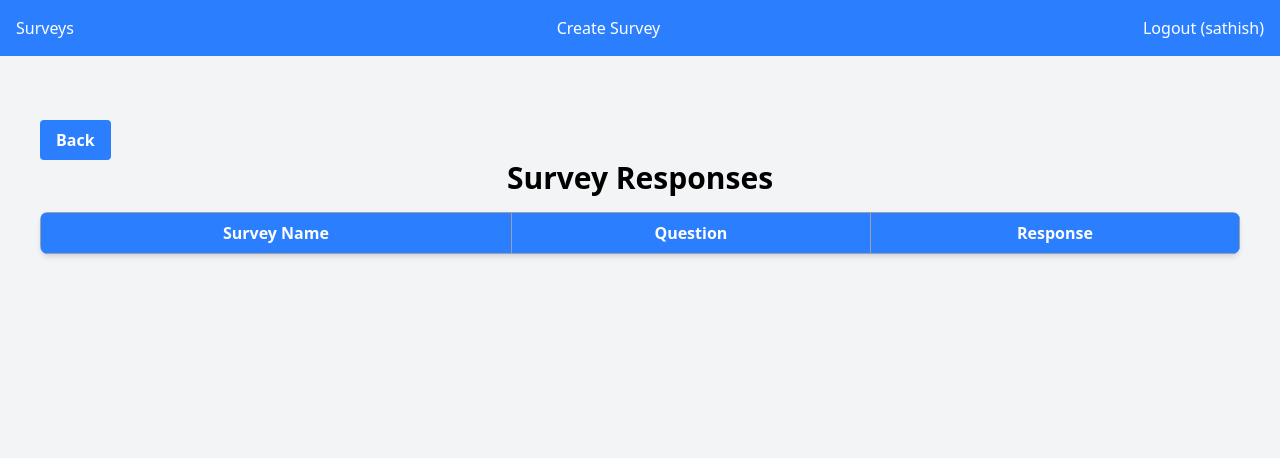
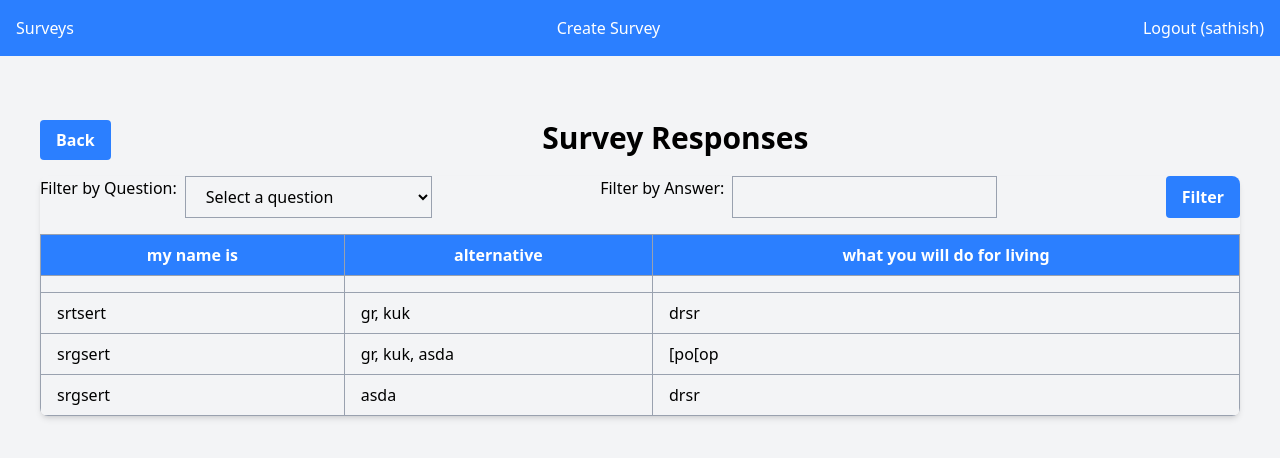
Before and after one commit to Suresh-tutorial/FormBuilder, a Django app: page /surveys/10/responses/ in a window 1280 px wide. Shown: the top 458 px of the page. Run offline with Django 5.2, Linux system fonts and the light colour scheme; a user stored in the database is signed in; data comes from the database, SQL or seed files in the repository; both versions use the stored data as it was after the commit; data that the repository does not hold is empty; style sheets or scripts are compiled from the project's sources; parts of the project's set-up code (start-up, migrations or seed data) failed here and were passed over; some libraries are stand-ins or nearby versions.

Commit message:
completed

```diff
--- /dev/null
+++ b/SurveyBuilder/survey/templatetags/custom_tags.py
@@ -0,0 +1,7 @@
+from django import template
+
+register = template.Library()
+
+@register.filter
+def get_item(dictionary, key):
+    return dictionary.get(key)
--- a/SurveyBuilder/survey/urls.py
+++ b/SurveyBuilder/survey/urls.py
@@ -3,17 +3,18 @@ from .views import *
 
 urlpatterns = [
     path('register/', register, name='register'),
-    path('login/', login_view, name='login'),
+    path('404_error/', error_message, name='404_error'),
+    path('', login_view, name='login'),
     path('logout/', logout_view, name='logout'),
-    path('',home,name='home'),
-    path('surveys/', survey_list, name='survey_list'),
     path('surveys/create/', create_survey, name='create_survey'),
+    path('surveys/<int:pk>/', survey_detail, name='survey_detail'),
     path('surveys/<int:pk>/delete/', delete_survey, name='delete_survey'),
+    path('user/dashboard/', user_dashboard, name='user_dashboard'),
     path('surveys/<int:pk>/take/', take_survey, name='take_survey'),
     path('surveys/<int:pk>/responses/', survey_responses, name='survey_responses'),
-    path('surveys/<pk>/questions/create/', create_question, name='create_question'),
+    path('surveys/<int:pk>/questions/create/', create_question, name='create_question'),
     path('questions/<int:pk>/delete/', delete_question, name='delete_question'),
     path('questions/<int:pk>/options/create/', create_option, name='create_option'),
     path('options/<int:pk>/delete/', delete_option, name='delete_option'),
-    path('surveys/<pk>/', survey_detail, name='survey_detail'),
+    path('survey/thankyou/', survey_thankyou, name='survey_thankyou'),
 ]
--- a/SurveyBuilder/survey/views.py
+++ b/SurveyBuilder/survey/views.py
@@ -1,18 +1,28 @@
-from django.shortcuts import render, redirect
+from django.contrib.auth.models import User
+from django.shortcuts import  render, redirect
 from django.contrib.auth import authenticate, login, logout
 from django.contrib.auth.decorators import login_required
-from .models import Survey, Question, Option, Response
-from .forms import SurveyForm, QuestionForm, OptionForm, ResponseForm, RegisterForm, LoginForm
+from .models import Survey, Question, Option, SurveySubmission ,SurveyResponse
+from .forms import SurveyForm, QuestionForm, OptionForm, RegisterForm, LoginForm
+
+def error_message(request):
+    return render(request,'404_error.html',)
 
 def register(request):
     if request.method == 'POST':
         form = RegisterForm(request.POST)
         if form.is_valid():
-            user = form.save(commit=False)
-            user.set_password(form.cleaned_data['password'])
-            user.save()
-            login(request, user)
-            return redirect('survey_list')
+            username = form.cleaned_data['username']
+            if User.objects.filter(username=username).exists():
+                # Handle the case where the username already exists
+                # For example, you can add an error message to the form
+                form.add_error('username', 'Username already exists')
+            else:
+                user = form.save(commit=False)
+                user.set_password(form.cleaned_data['password'])
+                user.save()
+                login(request, user)
+                return redirect('survey_list')
     else:
         form = RegisterForm()
     return render(request, 'register.html', {'form': form})
@@ -26,7 +36,7 @@ def login_view(request):
             user = authenticate(request, username=username, password=password)
             if user is not None:
                 login(request, user)
-                return redirect('survey_list')
+                return redirect('user_dashboard')
     else:
         form = LoginForm()
     return render(request, 'login.html', {'form': form})
@@ -35,21 +45,30 @@ def logout_view(request):
     logout(request)
     return redirect('login')
 
+@login_required
+def user_dashboard(request):
+    user = request.user
+    surveys = Survey.objects.filter(user=user)
+    return render(request, 'user_dashboard.html', {'surveys': surveys})
+
+
 def home(request):
     return render(request,'Home.html')
 
 @login_required
 def survey_list(request):
     surveys = Survey.objects.all()
-    return render(request, 'survey_list.html', {'surveys': surveys})
+    return render(request, 'survey_list.html', {'survey': surveys})
 
 @login_required
 def create_survey(request):
     if request.method == 'POST':
         form = SurveyForm(request.POST)
         if form.is_valid():
-            survey = form.save()
-            return redirect('create_question', pk=survey.pk)
+            survey = form.save(commit=False)
+            survey.user = request.user
+            survey.save()
+            return redirect('user_dashboard')
     else:
         form = SurveyForm()
     return render(request, 'create_survey.html', {'form': form})
@@ -57,28 +76,35 @@ def create_survey(request):
 def delete_survey(request, pk):
     survey = Survey.objects.get(pk=pk)
     survey.delete()
-    return redirect('survey_list')
+    return redirect('user_dashboard')
 
 @login_required
 def take_survey(request, pk):
-    survey = Survey.objects.get(pk=pk)
+    try:
+        survey = Survey.objects.get(pk=pk)
+    except Survey.DoesNotExist:
+        return render(request, '404_error.html', status=404)
     questions = survey.question_set.all()
     if request.method == 'POST':
+        submission = SurveySubmission.objects.create(survey=survey, user=request.user)
         for question in questions:
             if question.question_type == 'text':
                 answer = request.POST.get(f'question_{question.pk}')
-                Response.objects.create(survey=survey, question=question, answer=answer)
+                SurveyResponse.objects.create(submission=submission, question=question, answer=answer)
             elif question.question_type == 'number':
                 answer = request.POST.get(f'question_{question.pk}')
-                Response.objects.create(survey=survey, question=question, answer=answer)
+                SurveyResponse.objects.create(submission=submission, question=question, answer=answer)
             elif question.question_type == 'options':
                 answer = request.POST.get(f'question_{question.pk}')
-                Response.objects.create(survey=survey, question=question, answer=answer)
+                SurveyResponse.objects.create(submission=submission, question=question, answer=answer)
             elif question.question_type == 'checkbox':
-                answers = request.POST.getlist(f'question_{question.pk}')
+                answers = request.POST.getlist(f'question_{question.id}')
                 for answer in answers:
-                    Response.objects.create(survey=survey, question=question, answer=answer)
-        return redirect('survey_list')
+                    SurveyResponse.objects.create(submission=submission, question=question, answer=answer)
+            else:
+                answer = request.POST.get(f'question_{question.id}')
+                SurveyResponse.objects.create(submission=submission, question=question, answer=answer)
+        return redirect('survey_thankyou')
     return render(request, 'take_survey.html', {'survey': survey, 'questions': questions})
 
 
@@ -140,16 +166,45 @@ def survey_detail(request, pk):
             elif question.question_type == 'checkbox':
                 answers = request.POST.getlist(f'question_{question.pk}')
                 print(f'Question {question.pk}: {answers}')
-        return redirect('survey_list')
+        return redirect('user_dashboard')
     return render(request, 'survey_detail.html', {'survey': survey, 'questions': questions})
 
 @login_required
 def survey_responses(request, pk):
-    survey = Survey.objects.get(pk=pk)
-    responses = Response.objects.filter(survey=survey)
-    for response in responses:
-       if response.question.question_type == 'checkbox':
-        response.formatted_answer = ', '.join(response.answer.split(','))
-       else:
-        response.formatted_answer = response.answer
-    return render(request, 'survey_responses.html', {'survey': survey, 'responses': responses})
+    try:
+        survey = Survey.objects.get(pk=pk)
+    except Survey.DoesNotExist:
+        return render(request, '404_error.html', status=404)
+    submissions = SurveySubmission.objects.filter(survey=survey)
+    responses = []
+    for submission in submissions:
+        submission_responses = SurveyResponse.objects.filter(submission=submission)
+        response_dict = {}
+        for response in submission_responses:
+            if response.question.text in response_dict:
+                if response.question.question_type == 'checkbox':
+                    response_dict[response.question.text] += ', ' + response.answer
+                else:
+                    response_dict[response.question.text] = response.answer
+            else:
+                response_dict[response.question.text] = response.answer
+        responses.append(response_dict)
+    questions = SurveyResponse.objects.filter(submission__survey=survey).values_list('question', flat=True).distinct()
+    question_texts = []
+    for question_id in questions:
+        question_texts.append(Question.objects.get(id=question_id).text)
+     # Filter options
+    filter_question = request.GET.get('filter_question')
+    filter_answer = request.GET.get('filter_answer')
+
+    if filter_question and filter_answer:
+        filtered_responses = []
+        for response in responses:
+            if filter_question in response and filter_answer in response[filter_question]:
+                filtered_responses.append(response)
+        responses = filtered_responses
+
+    return render(request, 'survey_responses.html', {'responses': responses, 'questions': question_texts, 'survey': survey})
+
+def survey_thankyou(request):
+    return render(request, 'survey_thankyou.html')
--- a/SurveyBuilder/templates/Home.html
+++ /dev/null
@@ -1,5 +0,0 @@
-
-{% extends 'base.html' %}
-
-{% block content %}
-{% endblock %}
--- a/SurveyBuilder/templates/base.html
+++ b/SurveyBuilder/templates/base.html
@@ -12,7 +12,7 @@
 <body class="bg-gray-100">
     <nav class="bg-blue-500 p-4 text-white">
         <ul class="flex justify-between">
-            <li><a href="{% url 'survey_list' %}" class="hover:text-gray-300">Surveys</a></li>
+            <li><a href="{% url 'user_dashboard' %}" class="hover:text-gray-300">Surveys</a></li>
             <li><a href="{% url 'create_survey' %}" class="hover:text-gray-300">Create Survey</a></li>
             <li>
             {% if request.user.is_authenticated %}
--- a/SurveyBuilder/templates/survey_responses.html
+++ b/SurveyBuilder/templates/survey_responses.html
@@ -1,24 +1,45 @@
-{% extends 'base.html' %} {% block content %}
+{% extends 'base.html' %}
+{% load custom_tags %}
+{% block content %}
 <div class="container mx-auto p-4 pt-6">
-    <button class="bg-blue-500 hover:bg-blue-700 text-white font-bold py-2 px-4 rounded" onclick="history.back()">Back</button>
-    <h1 class="text-3xl font-bold mb-4 text-center">Survey Responses</h1>
+    <div class="flex justify-between mb-4">
+        <button class="bg-blue-500 hover:bg-blue-700 text-white font-bold py-2 px-4 rounded" onclick="history.back()">Back</button>
+        <h1 class="text-3xl font-bold text-center">Survey Responses</h1>
+        <div></div>
+    </div>
     <div class="overflow-x-auto shadow-md rounded-lg">
+        <form method="get" class="flex justify-between mb-4">
+            <div class="flex">
+                <label for="filter_question" class="mr-2">Filter by Question:</label>
+                <select id="filter_question" name="filter_question" class="px-4 py-2 border border-gray-400">
+                    <option value="">Select a question</option>
+                    {% for question in questions %}
+                        <option value="{{ question }}">{{ question }}</option>
+                    {% endfor %}
+                </select>
+            </div>
+            <div class="flex">
+                <label for="filter_answer" class="mr-2">Filter by Answer:</label>
+                <input type="text" id="filter_answer" name="filter_answer" class="px-4 py-2 border border-gray-400">
+            </div>
+            <button type="submit" class="bg-blue-500 hover:bg-blue-700 text-white font-bold py-2 px-4 rounded">Filter</button>
+        </form>
         <table class="w-full table-auto border-collapse border border-gray-400">
             <thead class="bg-blue-500 text-white">
                 <tr>
-                    <th class="px-4 py-2 border border-gray-400">Survey Name</th>
-                    <th class="px-4 py-2 border border-gray-400">Question</th>
-                    <th class="px-4 py-2 border border-gray-400">Response</th>
+                    {% for question in questions %}
+                        <th class="px-4 py-2 border border-gray-400">{{ question }}</th>
+                    {% endfor %}
                 </tr>
             </thead>
             <tbody>
-                {% for response in responses %}
-                    <tr class="even:bg-gray-100 hover:bg-gray-200">
-                        <td class="px-4 py-2 border border-gray-400">{{ response.survey.name }}</td>
-                        <td class="px-4 py-2 border border-gray-400">{{ response.question.text }}</td>
-                        <td class="px-4 py-2 border border-gray-400">
-                            {{ response.formatted_answer }}
-                        </td>
+                {% for submission_responses in responses %}
+                    <tr class="{% cycle 'bg-gray-100' '' %}">
+                        {% for question in questions %}
+                            <td class="px-4 py-2 border border-gray-400">
+                                {{ submission_responses|get_item:question|default:"" }}
+                            </td>
+                        {% endfor %}
                     </tr>
                 {% endfor %}
             </tbody>
--- a/SurveyBuilder/theme/static/css/dist/styles.css
+++ b/SurveyBuilder/theme/static/css/dist/styles.css
@@ -10,6 +10,8 @@
       "Courier New", monospace;
     --color-green-500: oklch(72.3% 0.219 149.579);
     --color-green-700: oklch(52.7% 0.154 150.069);
+    --color-red-500:  oklch(53.456% 0.20581 28.848);
+    --color-red-700:  oklch(31.195% 0.11811 28.846);
     --color-blue-500: oklch(62.3% 0.214 259.815);
     --color-blue-700: oklch(48.8% 0.243 264.376);
     --color-gray-50: oklch(98.5% 0.002 247.839);
@@ -266,6 +268,12 @@
     border-style: var(--tw-border-style);
     border-width: 1px;
   }
+    .bg-red-500 {
+    background-color: var(--color-red-500);
+  }
+    .bg-red-700 {
+    background-color: var(--color-red-700);
+  }
   .bg-blue-500 {
     background-color: var(--color-blue-500);
   }
@@ -367,6 +375,11 @@
   @media (hover: hover) {
     .hover\:text-gray-300:hover {
       color: var(--color-gray-300);
+    }
+  }
+   @media (hover: hover) {
+    .hover\:text-red-700:hover {
+      color: var(--color-red-500);
     }
   }
   @media (hover: hover) {
```
Also changed, not shown: SurveyBuilder/SurveyBuilder/settings.py (+8 -6 lines), SurveyBuilder/survey/forms.py (+9 -5 lines), SurveyBuilder/survey/models.py (+12 -3 lines), SurveyBuilder/templates/404_error.html (added, +17 -0 lines), SurveyBuilder/templates/survey_list.html (deleted, +0 -27 lines), SurveyBuilder/templates/survey_thankyou.html (added, +9 -0 lines), SurveyBuilder/templates/user_dashboard.html (added, +45 -0 lines), README.md, SurveyBuilder/db.sqlite3 (added), SurveyBuilder/survey/migrations/0001_initial.py, SurveyBuilder/survey/migrations/0002_remove_surveyresponse_survey_and_more.py (added), SurveyBuilder/survey/migrations/0003_response.py.
